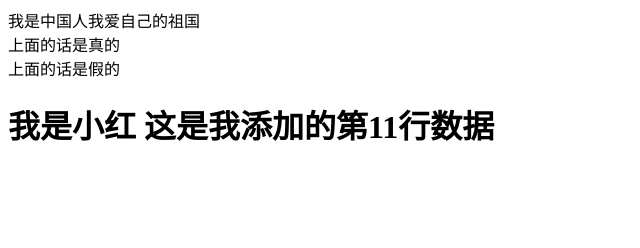
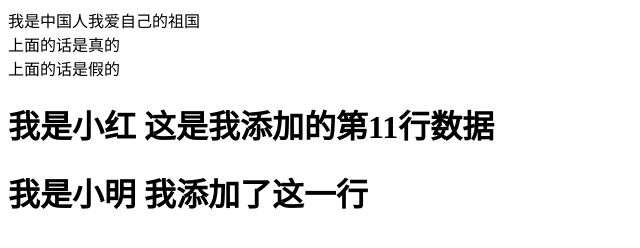
Before and after one commit to cdyberlin/test119, a plain HTML site: page index.html in a window 1280 px wide. Shown: the whole page, without its empty margins (0-640 px from the left). Drawn offline with Linux system fonts and the light colour scheme.

Commit message:
又添加了一行

```diff
--- a/index.html
+++ b/index.html
@@ -9,5 +9,6 @@
 	<div>上面的话是真的</div>
 	<div>上面的话是假的</div>
 	<h1>我是小红 这是我添加的第11行数据</h1>
+	<h1>我是小明 我添加了这一行</h1>
 </body>
 </html>
```
